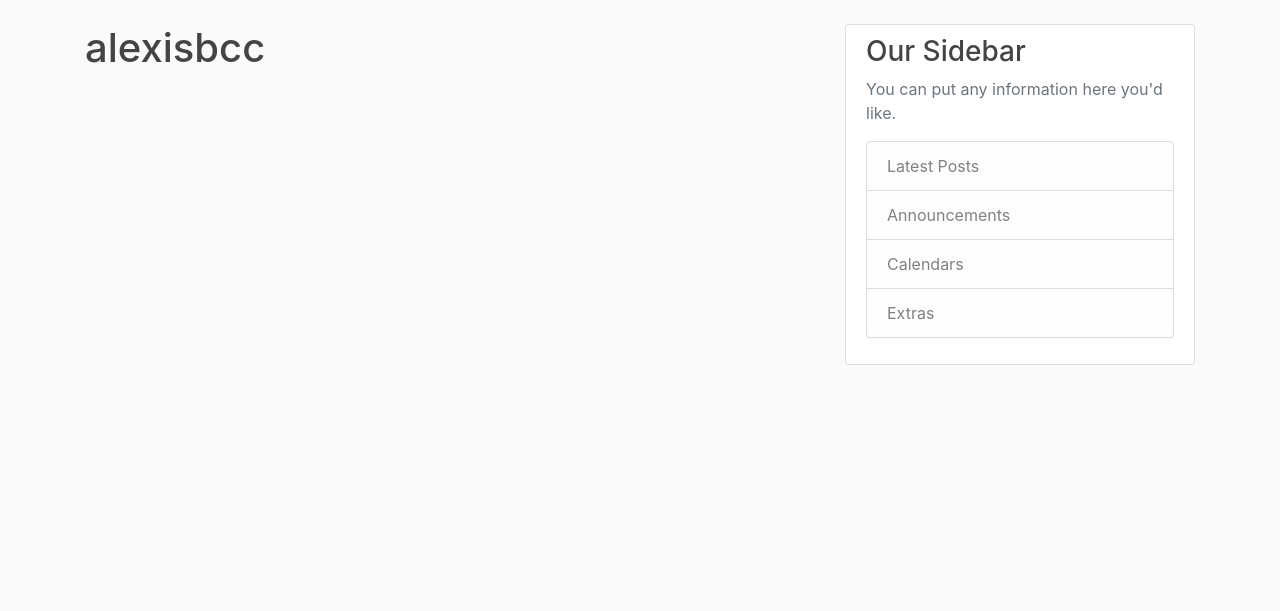
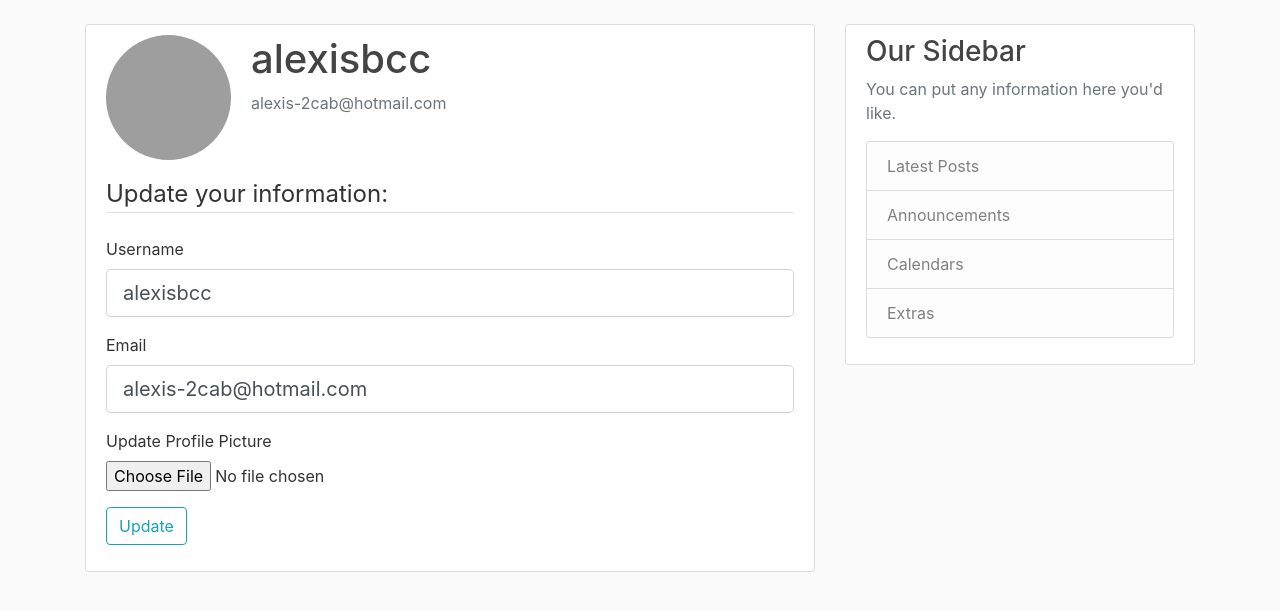
Before and after one commit to alexisbcc/flaskblog, a Flask app: page /account in a window 1280 px wide. Shown: the part 56-667 px from the top of the page. Run offline with Flask 2, Linux system fonts and the light colour scheme; a user stored in the database is signed in; some libraries are stand-ins or nearby versions; grey boxes are pictures that could not be loaded.

Commit message:
profile image personalization

```diff
--- a/flaskblog/forms.py
+++ b/flaskblog/forms.py
@@ -1,29 +1,58 @@
 from flask_wtf import FlaskForm
+from flask_wtf.file import FileField, FileAllowed
 from wtforms import StringField, PasswordField, SubmitField, BooleanField
 from wtforms.validators import DataRequired, Length, Email, EqualTo, ValidationError
 from flaskblog.models import User
+from flask_login import current_user
 
 
 class RegistrationForm(FlaskForm):
-    username = StringField('Username', validators = [DataRequired(), Length(min=2, max=20)])
-    email = StringField('Email',  validators = [DataRequired(), Email()])
-    password = PasswordField('Password', validators = [DataRequired()])
-    confirm_password = PasswordField('Confirm Password',  validators = [DataRequired(), EqualTo('password')])
+    username = StringField('Username', validators=[
+                           DataRequired(), Length(min=2, max=20)])
+    email = StringField('Email',  validators=[DataRequired(), Email()])
+    password = PasswordField('Password', validators=[DataRequired()])
+    confirm_password = PasswordField('Confirm Password',  validators=[
+                                     DataRequired(), EqualTo('password')])
     submit = SubmitField('Sign Up')
 
     def validate_username(self, username):
         user = User.query.filter_by(username=username.data).first()
         if user:
-            raise ValidationError('Username taken, please choose a different one!')
+            raise ValidationError(
+                'Username taken, please choose a different one!')
 
     def validate_email(self, email):
         user = User.query.filter_by(email=email.data).first()
         if user:
-            raise ValidationError('Email taken, please choose a different one!')
+            raise ValidationError(
+                'Email taken, please choose a different one!')
+
 
 class LoginForm(FlaskForm):
 
-    email = StringField('Email',  validators = [DataRequired(), Email()])
-    password = PasswordField('Password', validators = [DataRequired()])
+    email = StringField('Email',  validators=[DataRequired(), Email()])
+    password = PasswordField('Password', validators=[DataRequired()])
     remember = BooleanField('Remember Me')
     submit = SubmitField('Login')
+
+
+class UpdateAccountForm(FlaskForm):
+    username = StringField('Username', validators=[
+                           DataRequired(), Length(min=2, max=20)])
+    email = StringField('Email',  validators=[DataRequired(), Email()])
+    picture = FileField('Update Profile Picture', validators=[FileAllowed(['jpg', 'png'])])
+    submit = SubmitField('Update')
+
+    def validate_username(self, username):
+        if username.data != current_user.username:
+            user = User.query.filter_by(username=username.data).first()
+            if user:
+                raise ValidationError(
+                    'Username taken, please choose a different one!')
+
+    def validate_email(self, email):
+        if email.data != current_user.email:
+            user = User.query.filter_by(email=email.data).first()
+            if user:
+                raise ValidationError(
+                    'Email taken, please choose a different one!')
--- a/flaskblog/routes.py
+++ b/flaskblog/routes.py
@@ -1,7 +1,11 @@
+
+import os
+import secrets
+from PIL import Image
 from flask import render_template, url_for, flash, redirect, request
 from flaskblog import app, db, bcrypt
 from flaskblog.models import User, Post
-from flaskblog.forms import RegistrationForm, LoginForm
+from flaskblog.forms import RegistrationForm, LoginForm, UpdateAccountForm
 from flask_login import login_user, logout_user, current_user, login_required
 
 
@@ -63,7 +67,34 @@ def logout():
     logout_user()
     return redirect(url_for('home'))
 
-@app.route('/account')
+def save_picture(form_picture):
+    random_hex = secrets.token_hex(8)
+    _, f_ext = os.path.splitext(form_picture.filename)
+    picure_fn = random_hex + f_ext
+    picure_path = os.path.join(app.root_path, 'static/profile_pics', picure_fn)
+
+    output_size = (125,125)
+    img = Image.open(form_picture)
+    img.thumbnail(output_size)
+    img.save(picure_path)
+
+    return picure_fn
+
+@app.route('/account', methods = ['GET', 'POST'])
 @login_required
 def account():
-    return render_template('account.html', title='Account')
+    form = UpdateAccountForm()
+    if form.picture.data:
+        profile_file = save_picture(form.picture.data)
+        current_user.image_file = profile_file
+    if form.validate_on_submit():
+        current_user.username = form.username.data
+        current_user.email = form.email.data
+        db.session.commit()
+        flash('Account updated', 'success')
+        return redirect(url_for('account'))
+    elif request.method == 'GET':
+        form.username.data = current_user.username
+        form.email.data = current_user.email
+    image_file = url_for('static', filename='profile_pics/' + current_user.image_file)
+    return render_template('account.html', title='Account', image_file=image_file, form=form)
--- a/flaskblog/templates/account.html
+++ b/flaskblog/templates/account.html
@@ -1,4 +1,57 @@
 {% extends "layout.html" %}
 {% block content %}
-  <h1>{{ current_user.username }}</h1>
+<div class="content-section">
+<div class="media">
+  <img class="rounded-circle account-img" src="{{ image_file }}">
+  <div class="media-body">
+    <h2 class="account-heading">{{ current_user.username }}</h2>
+    <p class="text-secondary">{{ current_user.email }}</p>
+  </div>
+</div>
+  <form class="" action="" method="POST" enctype="multipart/form-data">
+    {{ form.hidden_tag() }}
+    <fieldset class="form-grooup">
+      <legend class="border-bottom mb-4">Update your information:</legend>
+      <div class="form-group">
+        {{ form.username.label(class="form-control-label") }}
+        {% if form.username.errors %}
+          {{ form.username(class="form-control form-control-lg is-invalid") }}
+          <div class="invalid-feedback">
+            {% for error in form.username.errors %}
+            <span>{{ error }}</span>
+            {% endfor %}
+          </div>
+        {% else %}
+          {{ form.username(class="form-control form-control-lg") }}
+        {% endif %}
+      </div>
+      <div class="form-group">
+        {{ form.email.label(class="form-control-label") }}
+        {% if form.email.errors %}
+          {{ form.email(class="form-control form-control-lg is-invalid") }}
+          <div class="invalid-feedback">
+            {% for error in form.email.errors %}
+            <span>{{ error }}</span>
+            {% endfor %}
+          </div>
+        {% else %}
+          {{ form.email(class="form-control form-control-lg") }}
+        {% endif %}
+      </div>
+      <div class="form-group">
+        {{ form.picture.label() }}
+        {{ form.picture(class="form-control-file") }}
+        {% if form.picture.errors %}
+          {% for error in form.picture.errors %}
+          <span class="text-danger">{{ error }}</span>
+          {% endfor %}
+
+        {% endif %}
+      </div>
+    </fieldset>
+    <div class="form-group">
+      {{ form.submit(class="btn btn-outline-info") }}
+    </div>
+  </form>
+</div>
 {% endblock content%}
```
Also changed, not shown: flaskblog/site.db, flaskblog/static/profile_pics/default.jpg (added).
